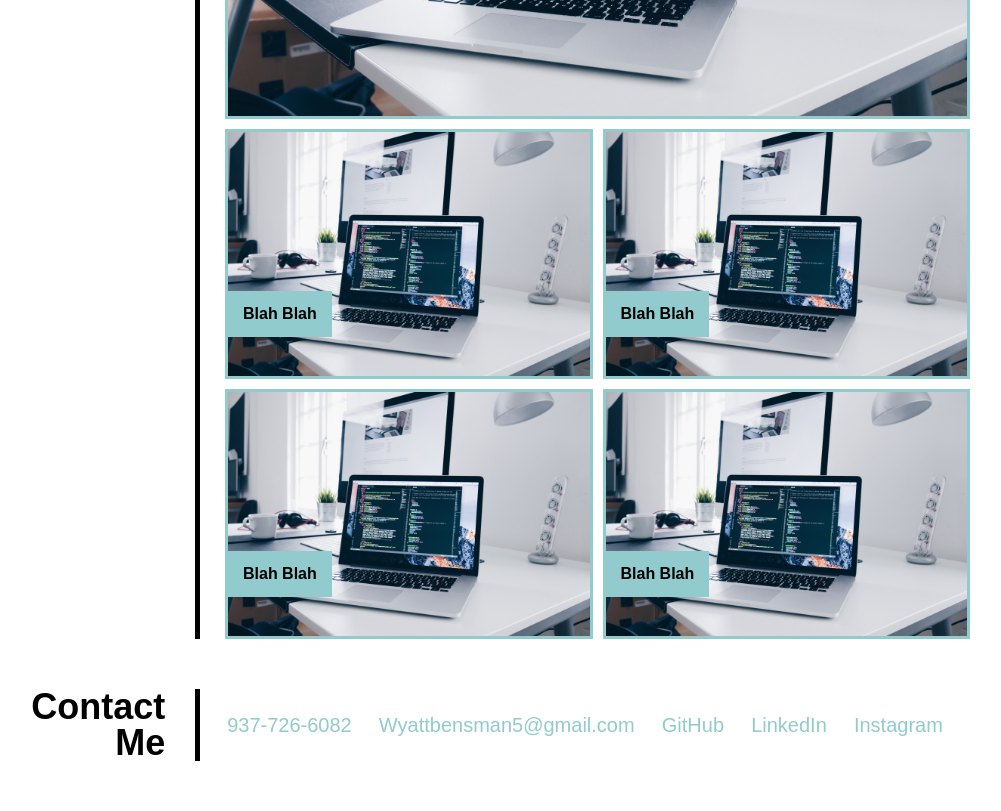
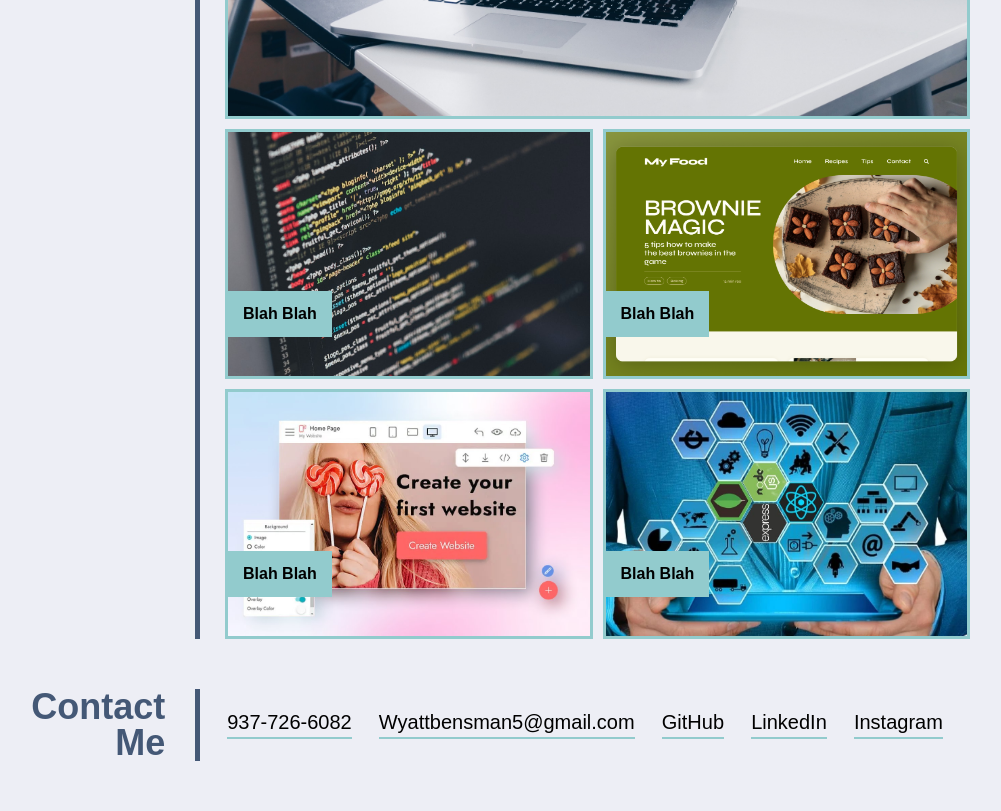
Before and after one commit to WyattBensman/professional-portfolio, a plain HTML site: page index.html in a window 1280 px wide. Shown: the part 1020-1831 px from the top of the page, without its empty margins (182-1183 px from the left). Drawn offline with Linux system fonts and the light colour scheme.

Commit message:
Added Styling & Images to Grid

```diff
--- a/assets/styles.css
+++ b/assets/styles.css
@@ -1,3 +1,7 @@
+body {
+    background-color: #EDEEF5;
+}
+
 /* HEADER CONTENT */
 header {
     display: flex;
@@ -14,6 +18,7 @@ header ul {
 
 header li {
     margin: 0 15px;
+    padding-bottom: 5px;
     border-bottom: 2.5px solid #92CBCD;
 }
 
@@ -54,9 +59,6 @@ h1 {
 }
 
 /* Main */
-main {}
-
-
 section {
     display: flex;
     margin: 50px 10% auto 15%;
@@ -64,11 +66,12 @@ section {
 
 aside {
     width: fit-content;
-    border-right: 5px solid black;
+    border-right: 5px solid #445876;
     padding-right: 50px;
 }
 
 h3 {
+    color: #445876;
     font-size: 2.25rem;
     margin-left: 15%;
     text-align: right;
@@ -114,28 +117,28 @@ h3 {
 }
 
 #sq1 {
-    background-image: url(../images/head-img.jpg);
+    background-image: url(../images/img-1.jpeg);
     background-size: cover;
     background-repeat: no-repeat;
     background-position: center;
 }
 
 #sq2 {
-    background-image: url(../images/head-img.jpg);
+    background-image: url(../images/img-2.png);
     background-size: cover;
     background-repeat: no-repeat;
     background-position: center;
 }
 
 #sq3 {
-    background-image: url(../images/head-img.jpg);
+    background-image: url(../images/img-3.jpeg);
     background-size: cover;
     background-repeat: no-repeat;
     background-position: center;
 }
 
 #sq4 {
-    background-image: url(../images/head-img.jpg);
+    background-image: url(../images/img-4.jpeg);
     background-size: cover;
     background-repeat: no-repeat;
     background-position: center;
@@ -167,8 +170,14 @@ h4 {
 
 .contactMe a {
     text-decoration: none;
-    color: #92CBCD;
+    color: black;
     font-size: 1.25rem;
 }
 
+.contactMe li {
+    border-bottom: 2.5px solid #92CBCD;
+    padding-bottom: 5px;
+}
+
+
 /* USE MEDIA QUERIES TO MAKE THE SQAURES STACK ONTO EACHOTHER */
```
Also changed, not shown: images/coding-img-1.avif (added), images/img-1.jpeg (added), images/img-2.png (added), images/img-3.jpeg (added), images/img-4.jpeg (added).
